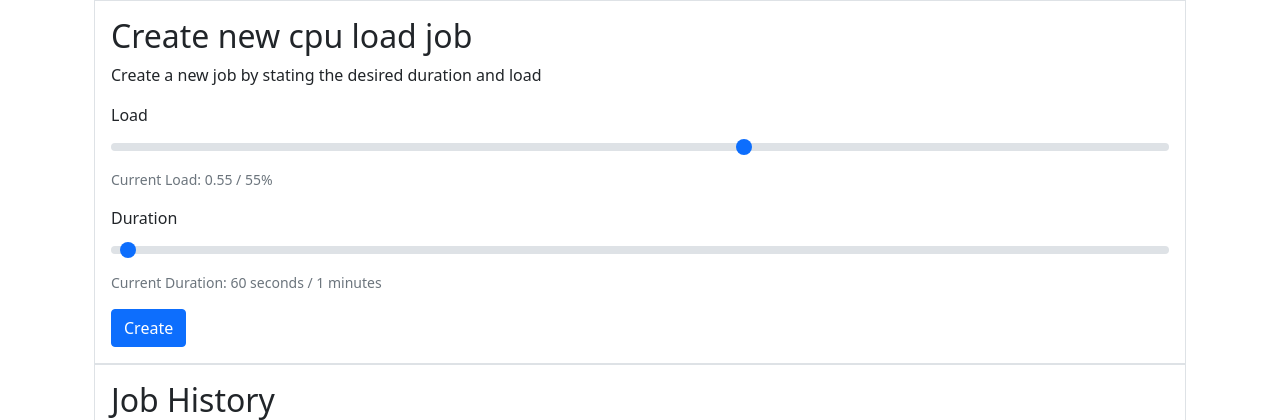
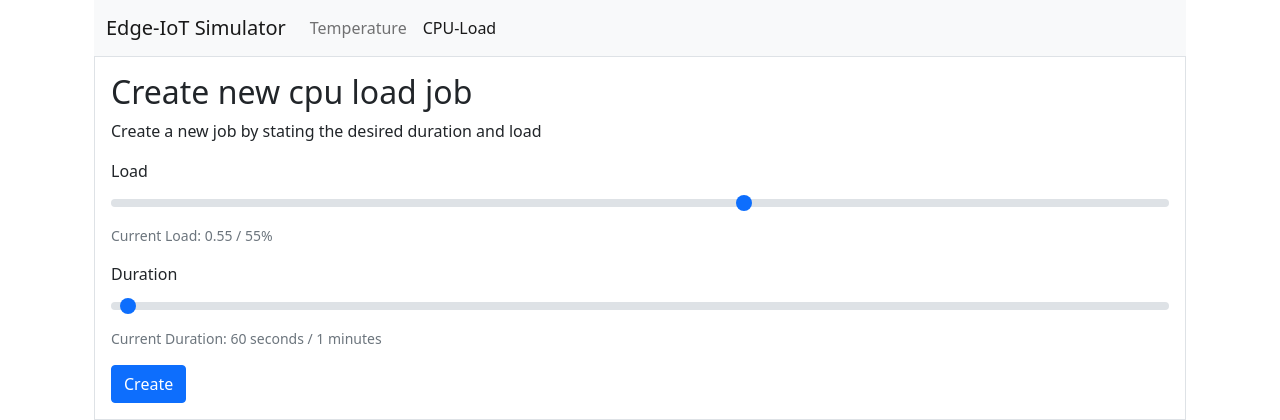
Before and after one commit to spboehm/edge-iot-simulator, a Python web app: template edge_iot_simulator/web/templates/cpu-load.html in a window 1280 px wide. Shown: the top 420 px of the page. Run offline with Jinja, Linux system fonts and the light colour scheme; the template is opened without the code that fills it, so the values that code supplies are empty.

Commit message:
add navbar

```diff
--- a/edge_iot_simulator/web/templates/cpu-load.html
+++ b/edge_iot_simulator/web/templates/cpu-load.html
@@ -12,6 +12,24 @@
   </head>
   <body>
     <div class="container px-4">
+      <nav class="navbar navbar-expand-lg navbar-light bg-light">
+        <div class="container-fluid">
+          <a class="navbar-brand" href="#">Edge-IoT Simulator</a>
+          <button class="navbar-toggler" type="button" data-bs-toggle="collapse" data-bs-target="#navbarNav" aria-controls="navbarNav" aria-expanded="false" aria-label="Toggle navigation">
+            <span class="navbar-toggler-icon"></span>
+          </button>
+          <div class="collapse navbar-collapse" id="navbarNav">
+            <ul class="navbar-nav">
+              <li class="nav-item">
+                <a class="nav-link" aria-current="page" href="/">Temperature</a>
+              </li>
+              <li class="nav-item">
+                <a class="nav-link active" href="/cpu-load">CPU-Load</a>
+              </li>
+            </ul>
+          </div>
+        </div>
+      </nav>
       <div class="row gx-5">
         <div class="col">
           <div class="p-3 border">
```
